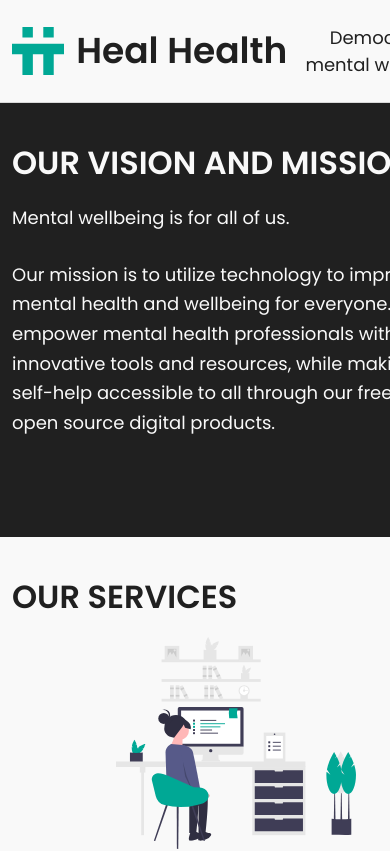
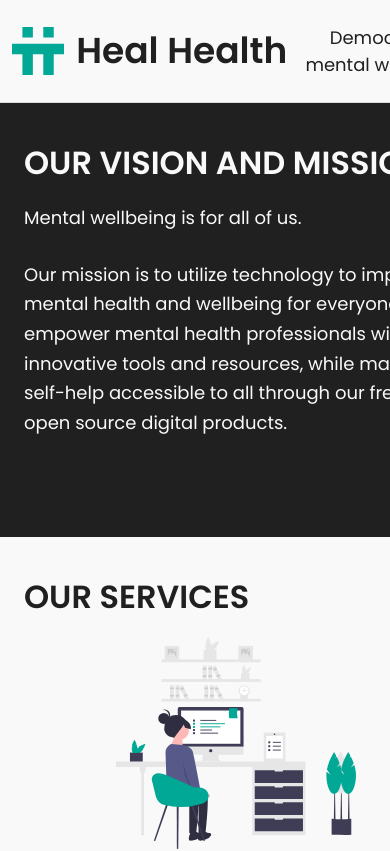
Before and after one commit to healhealth/website, a React (Create React App) app: page / in a window 390 px wide. Shown: the top 851 px of the page. Built offline with nearby package versions, Linux system fonts and the light colour scheme.

Commit message:
Added paddings to sections on mobile

```diff
--- a/src/Main.css
+++ b/src/Main.css
@@ -8,6 +8,12 @@
   margin-inline: auto;
   padding-inline: 12px;
   padding-block: 2em 4em;
+}
+
+@media (max-width: 640px) {
+  .site-main-inner-wrapper > section {
+    padding-inline: 24px;
+  }
 }
 
 .site-main h2 {
--- a/src/Support.css
+++ b/src/Support.css
@@ -3,6 +3,12 @@
   grid-template-columns: 1fr 160px;
   padding: 0;
   padding-inline: 12px;
+}
+
+@media (max-width: 640px) {
+  .site-main-inner-wrapper > section.support {
+    padding-inline: 24px;
+  }
 }
 
 .site-main-inner-wrapper > section.support > div:first-child {
```
